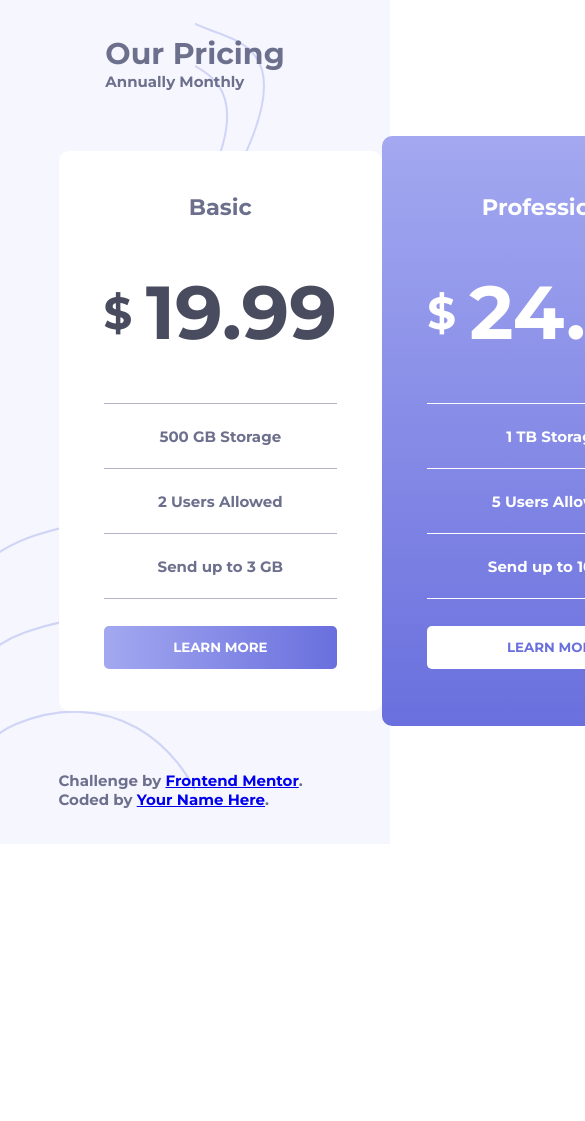
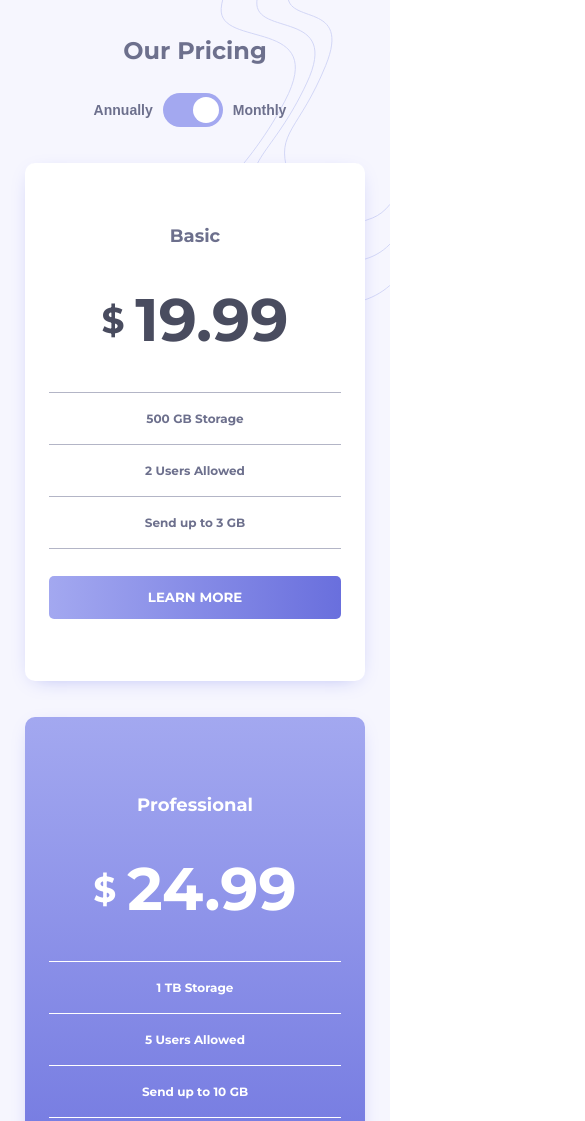
Before and after one commit to angela-tylee/pricing-component-with-toggle, a plain HTML site: page index.html in a window 390 px wide. Shown: the top 1121 px of the page, 585 px wide, since content can reach past the window. Before the commit the page ends 844 px from the top, so only its background shows below. Drawn offline with Linux system fonts and the light colour scheme.

Commit message:
added JavaScript for hovering effect and toggle price

```diff
--- /dev/null
+++ b/app.js
@@ -0,0 +1,32 @@
+const staticCard = document.querySelector('#card-static');
+const dynamicCards = document.querySelectorAll('#card-dynamic');
+
+dynamicCards.forEach((card) => {
+  card.addEventListener('mouseenter',function () {
+    this.classList.add('accent-background');
+    staticCard.classList.remove('accent-background');
+  });
+  card.addEventListener('mouseleave',function () {
+    this.classList.remove('accent-background');
+    staticCard.classList.add('accent-background');
+  });
+})
+
+const priceToggle = document.querySelector('#price-toggle');
+const basicPrice  = document.querySelector('#price-basic');
+const professionalPrice  = document.querySelector('#price-professional');
+const masterPrice  = document.querySelector('#price-master');
+
+priceToggle.addEventListener('change', function() {
+  if (!this.checked) {
+    // Monthly price
+    basicPrice.textContent = '19.99';
+    professionalPrice.textContent = '24.99';
+    masterPrice.textContent = '39.99';
+  } else {
+    // Annual price
+    basicPrice.textContent = '199.99';
+    professionalPrice.textContent = '249.99';
+    masterPrice.textContent = '399.99';
+  }
+});
--- a/index.html
+++ b/index.html
@@ -16,17 +16,20 @@
     <div class="container">
       <div>
         <h1>Our Pricing</h1>
-        <div>
-          <span>Annually</span>
-          <span>Monthly</span>
+        <div class="toggle-container">
+          <span class="toggle-text">Annually</span>
+          <label class="toggle">
+            <input type="checkbox" id="price-toggle">
+            <span class="slider"></span>
+          </label>
+          <span class="toggle-text">Monthly</span>
         </div>
       </div>
       <main class="cards">
-        <div class="card card-basic">
+        <div class="card" id="card-dynamic">
           <div class="card-title">
             <h2>Basic</h2>
-            <p class="price">&dollar;<span>19.99</span></p>
-            <!-- <p>&dollar;<span>199.99</span></p> -->
+            <p class="price">&dollar;<span id="price-basic">19.99</span></p>
           </div>
           <div class="spec">
             <p>500 GB Storage</p>
@@ -35,11 +38,10 @@
           </div>
           <button>Learn More</button>
         </div>
-        <div class="card card-professional accent-background">
+        <div class="card accent-background" id="card-static">
           <div class="card-title">
             <h2>Professional</h2>
-            <p class="price">&dollar;<span>24.99</span></p>
-            <!-- <p>&dollar;<span>249.99</span></p> -->
+            <p class="price">&dollar;<span id="price-professional">24.99</span></p>
           </div>
           <div class="spec">
             <p>1 TB Storage</p>
@@ -48,11 +50,10 @@
           </div>
           <button>Learn More</button>
         </div>
-        <div class="card card-master">
+        <div class="card" id="card-dynamic">
           <div class="card-title">
             <h2>Master</h2>
-            <p class="price">&dollar;<span>39.99</span></p>
-            <!-- <p>&dollar;<span>399.99</span></p> -->
+            <p class="price">&dollar;<span id="price-master">39.99</span></p>
           </div>
           <div class="spec">
             <p>2 TB Storage</p>
@@ -66,10 +67,11 @@
       <footer>
         <div class="attribution">
           Challenge by <a href="https://www.frontendmentor.io?ref=challenge" target="_blank">Frontend Mentor</a>.
-          Coded by <a href="#">Your Name Here</a>.
+          Coded by <a href="https://github.com/angela-tylee">angela</a>.
         </div>
       </footer>
     </div>
   </div>
+  <script src="app.js"></script>
 </body>
 </html>
--- a/style.css
+++ b/style.css
@@ -28,7 +28,7 @@ html, body {
   height: 100%;
 }
 
-body, h1, h2, p {
+html, body, h1, h2, p {
   margin: 0;
   padding: 0;
 }
@@ -37,13 +37,19 @@ body, button {
   font-family: "Montserrat", sans-serif;
   color: var(--grayish-blue);
   font-weight: 700;
+  text-align: center;
+}
+
+a {
+  color: var(--purple);
 }
 
 .background {
   width: 100%;
-  height: 100%;
+  min-height: 100vh;
+  margin: 0 auto;
   display: flex;
-  /* flex-direction: column; */
+  flex-direction: column;
   justify-content: center;
   align-items: center;
   background-color: var(--very-light-grayish-blue);
@@ -56,7 +62,6 @@ body, button {
     position: absolute;
     width: 50%;
     height: 100%;
-    top: 0;
     background-repeat: no-repeat;
 }
 
@@ -64,6 +69,7 @@ body, button {
   background-image: url('./images/bg-bottom.svg');
   background-size: 45vh;
   background-position: bottom left;
+  top: 0;
   left: 0;
 }
 
@@ -71,12 +77,13 @@ body, button {
   background-image: url('./images/bg-top.svg');
   background-size: 45vh;
   background-position: top right;
+  top: 0;
   right: 0;
 }
 
 .container {
   width: 70%;
-  margin: 0 auto;
+  margin: 5em auto;
   display: flex;
   flex-direction: column;
   align-items: center;
@@ -99,7 +106,7 @@ body, button {
   height: 470px;
   /* width: 250px; */
   padding: 3em;
-  text-align: center;
+  /* text-align: center; */
   background-color: white;
   border-radius: 10px;
   display: flex;
@@ -107,6 +114,12 @@ body, button {
   align-items: center;
   justify-content: center;
   flex: 1;
+  box-shadow: 0 5px 20px -10px var(--light-purple);
+  transition: all 0.5s;
+}
+
+.card:hover {
+  cursor: pointer;
 }
 
 .price {
@@ -123,6 +136,10 @@ body, button {
 }
 
 .card-title {
+  width: 100%;
+  display: flex;
+  flex-direction: column;
+  align-items: center;
   border-bottom: 1px solid var(--light-grayish-blue);
 }
 
@@ -169,5 +186,127 @@ button {
 }
 
 footer {
-  margin-top: 3em;
+  margin-block: 3em;
 }
+
+/* toggle starts */
+.toggle-container {
+  margin-top: 2em;
+  display: flex;
+  align-items: center;
+  font-family: Arial, sans-serif;
+  font-size: 14px;
+}
+
+.toggle-text {
+  margin-right: 10px; /* Adjust spacing between text and toggle */
+}
+
+.toggle {
+  position: relative;
+  display: inline-block;
+  width: 60px;
+  height: 34px;
+  margin-right: 10px; /* Adjust spacing between toggle and text */
+}
+
+.toggle input {
+  opacity: 0;
+  width: 0;
+  height: 0;
+}
+
+.slider {
+  position: absolute;
+  cursor: pointer;
+  top: 0;
+  left: 0;
+  right: 0;
+  bottom: 0;
+  background-color: var(--light-purple);
+  transition: .4s;
+  border-radius: 34px;
+}
+
+.slider:before {
+  position: absolute;
+  content: "";
+  height: 26px;
+  width: 26px;
+  right: 4px;
+  bottom: 4px;
+  background-color: white;
+  transition: .4s;
+  border-radius: 50%;
+}
+
+input:checked + .slider {
+  background: linear-gradient(to right, var(--light-purple), var(--purple));
+}
+
+input:checked + .slider:before {
+  transform: translateX(-26px);
+}
+/* toggle ends */
+
+
+@media (max-width: 1440px) {
+  html {
+    font-size: 12px;
+  }
+}
+
+@media (max-width: 1140px) {
+  body {
+    text-align: center;
+  }
+
+  .background {
+    /* height: 200%; */
+
+    justify-content: start;
+  }
+
+  .background::before,
+  .background::after {
+      /* content: "";
+      position: absolute;
+      width: 50%;
+      height: 100%;
+      top: 0;
+      background-repeat: no-repeat; */
+      width: 100%;
+  }
+
+  .background::before {
+    /* background-image: url('./images/bg-bottom.svg'); */
+    background-size: 45%;
+    background-position: bottom left;
+    /* left: 0; */
+    bottom: 0;
+  }
+
+  .background::after {
+    /* background-image: url('./images/bg-top.svg'); */
+    background-size: 45%;
+    background-position: top right;
+    /* right: 0; */
+    top: 0;
+  }
+
+  .container {
+    margin-top: 3em;
+  }
+
+  .cards {
+    width: 60%;
+    min-width: 340px;
+    display: grid;
+    grid-template-columns: 1fr;
+    gap: 3em;
+  }
+
+  .card {
+    padding: 2em;
+  }
+}
```
Also changed, not shown: test.html (added, +77 -0 lines).
